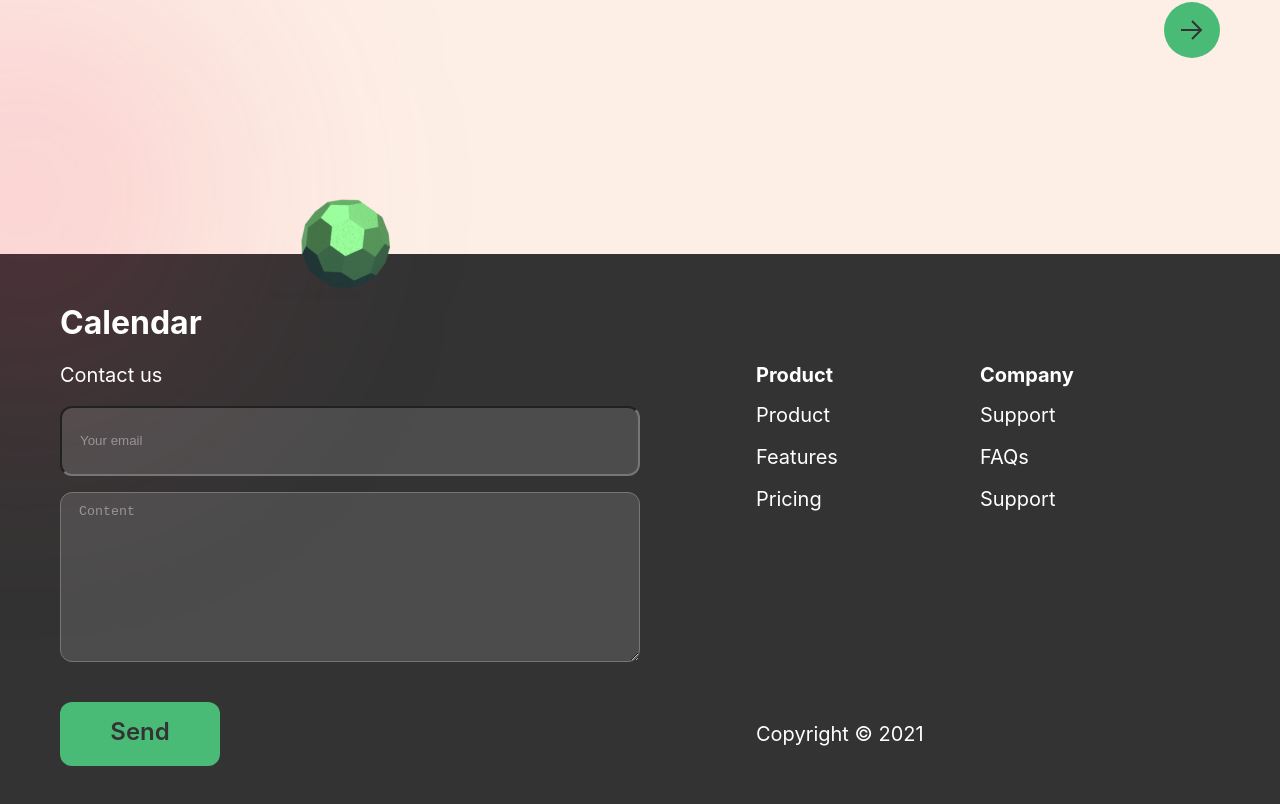
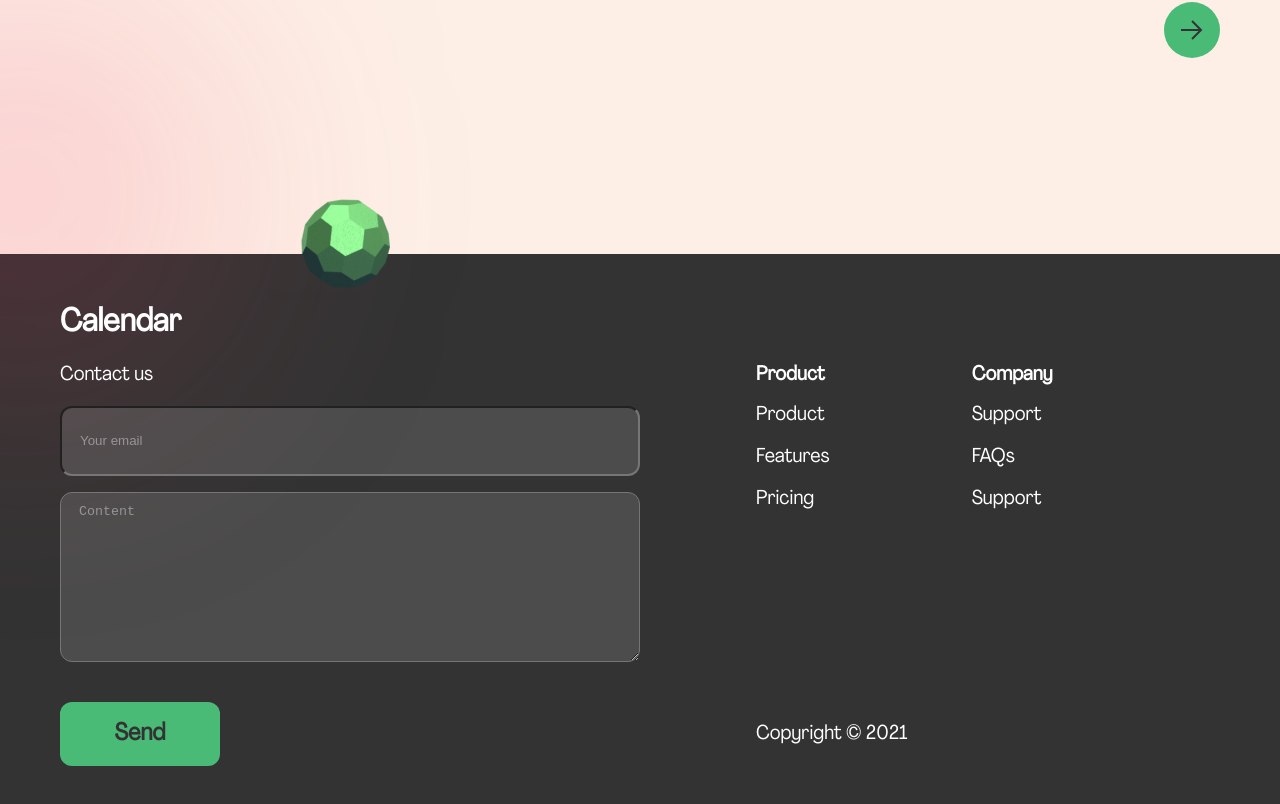
Before and after one commit to NPG-ThaoVo/StarNest, a React (Create React App) app: page /calendar in a window 1280 px wide. Shown: the part 4822-5626 px from the top of the page. Built offline with nearby package versions, Linux system fonts and the light colour scheme; a web font is replaced by a local one.

Commit message:
calendar: fix font footer

```diff
--- a/src/components/calendar/footer/index.module.css
+++ b/src/components/calendar/footer/index.module.css
@@ -3,6 +3,7 @@
   background: #333333;
   display: flex;
   justify-content: center;
+  font-family: Agrandir;
 }
 .container {
   width: 100%;
@@ -119,7 +120,7 @@
   display: flex;
   align-items: center;
   justify-content: center;
-  padding-bottom: 4px;
+  padding-top: 1px;
 }
 .btn-mobile {
   display: none;
```
